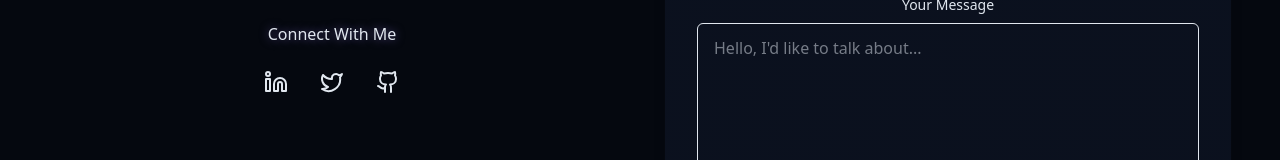
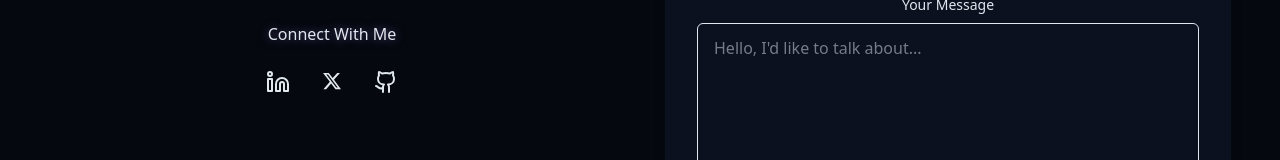
Before and after one commit to kumarsachinkain01/sk_portfolio, a React (Vite) app: page / in a window 1280 px wide. Shown: the part 3951-4111 px from the top of the page. Built offline with nearby package versions, Linux system fonts and the light colour scheme.

Commit message:
change twitter icon

```diff
--- a/package.json
+++ b/package.json
@@ -11,6 +11,8 @@
   },
   "dependencies": {
     "@emailjs/browser": "^4.4.1",
+    "@fortawesome/free-brands-svg-icons": "^6.7.2",
+    "@fortawesome/react-fontawesome": "^0.2.2",
     "@radix-ui/react-toast": "^1.2.13",
     "@tailwindcss/vite": "^4.1.7",
     "class-variance-authority": "^0.7.1",
@@ -18,6 +20,7 @@
     "lucide-react": "^0.510.0",
     "react": "^19.1.0",
     "react-dom": "^19.1.0",
+    "react-icons": "^5.5.0",
     "react-router-dom": "^7.6.0",
     "tailwind-merge": "^3.3.0",
     "tailwindcss": "^4.1.7"
--- a/src/components/ContactSection.jsx
+++ b/src/components/ContactSection.jsx
@@ -11,6 +11,8 @@ import { cn } from "@/lib/utils";
 import { useToast } from "@/hooks/use-toast";
 import { useState, useEffect, useRef } from "react";
 import emailjs from '@emailjs/browser';
+import { FontAwesomeIcon } from "@fortawesome/react-fontawesome";
+import { faXTwitter } from "@fortawesome/free-brands-svg-icons";
 
 const service_id = import.meta.env.VITE_APP_SERVICE_ID;
 const template_id = import.meta.env.VITE_APP_TEMPLATE_ID;
@@ -164,7 +166,7 @@ const ContactSection = () => {
   rel="noopener noreferrer"
   className="p-2 rounded-full bg-primary/10 text-foreground/80 hover:bg-primary/20 hover:text-primary transition-all duration-300"
 >
-      <Twitter className="h-6 w-6 text-glow" />
+  <FontAwesomeIcon icon={faXTwitter} className="text-xl" />
 </a>
     <a
       href="https://github.com/kumarsachinkain01"
```
Also changed, not shown: 1 other file (tests, documents, lock files or other folders). Lines whose indentation alone changed are shown as unchanged.
